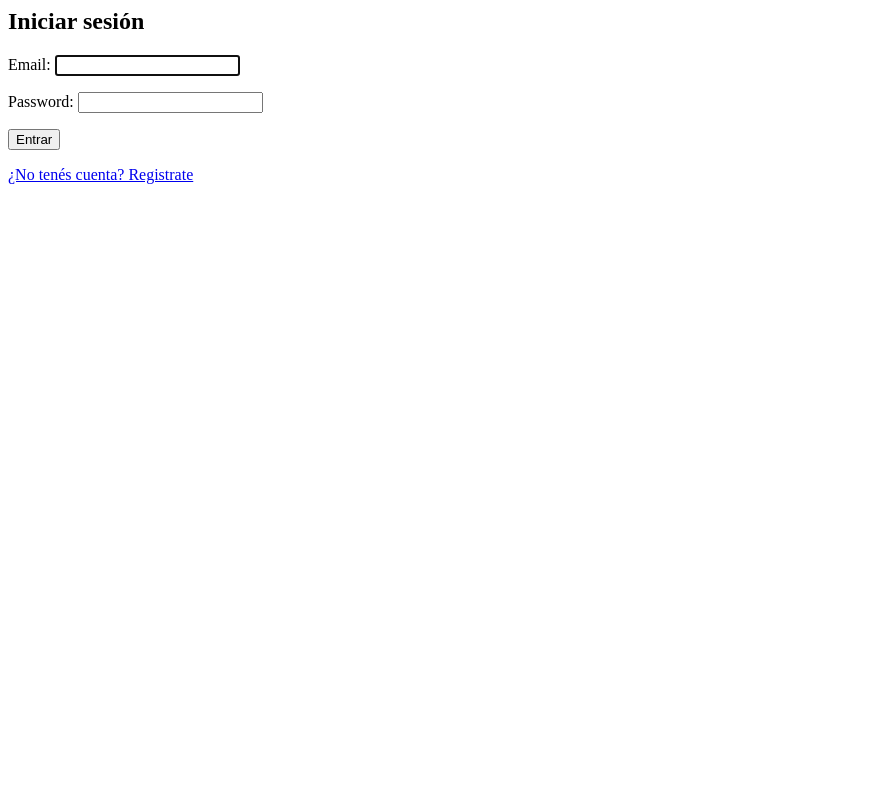
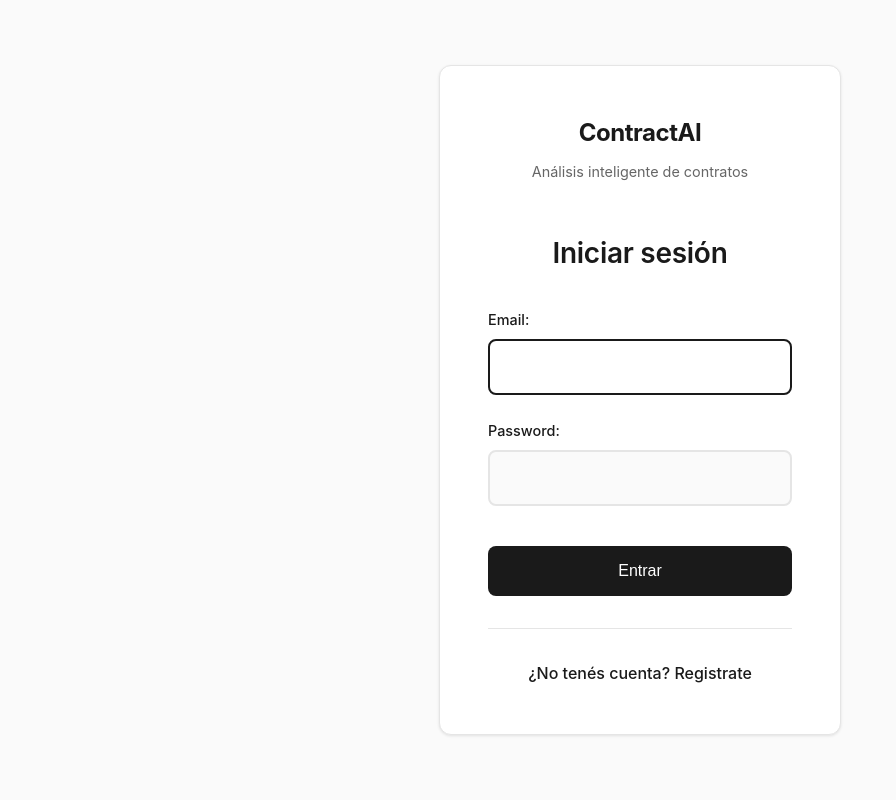
Before and after one commit to angluisb/contract_ai, a Django app: page /login/ in a window 1280 px wide. Shown: the whole page, without its empty margins (0-896 px from the left). Run offline with Django 5.2, Linux system fonts and the light colour scheme.

Commit message:
Mejore el Login.

```diff
--- a/templates/users/login.html
+++ b/templates/users/login.html
@@ -1,7 +1,230 @@
+<!DOCTYPE html>
+<html lang="es">
+<head>
+    <meta charset="UTF-8">
+    <meta name="viewport" content="width=device-width, initial-scale=1.0">
+    <title>Iniciar Sesión - ContractAI</title>
+    <style>
+        * {
+            margin: 0;
+            padding: 0;
+            box-sizing: border-box;
+        }
+
+        body {
+            font-family: 'Inter', -apple-system, BlinkMacSystemFont, sans-serif;
+            background-color: #fafafa;
+            color: #1a1a1a;
+            line-height: 1.6;
+            min-height: 100vh;
+            display: flex;
+            align-items: center;
+            justify-content: center;
+        }
+
+        .container {
+            max-width: 450px;
+            width: 100%;
+            padding: 0 24px;
+        }
+
+        /* Login Card */
+        .login-card {
+            background-color: white;
+            border-radius: 12px;
+            padding: 48px;
+            border: 1px solid #e5e5e5;
+            box-shadow: 0 1px 3px rgba(0, 0, 0, 0.1);
+        }
+
+        /* Logo/Branding */
+        .brand {
+            text-align: center;
+            margin-bottom: 48px;
+        }
+
+        .logo {
+            font-size: 24px;
+            font-weight: 700;
+            color: #1a1a1a;
+            letter-spacing: -0.02em;
+            margin-bottom: 8px;
+        }
+
+        .brand-subtitle {
+            color: #666;
+            font-size: 0.9rem;
+        }
+
+        /* Form Title */
+        h2 {
+            font-size: 1.75rem;
+            font-weight: 600;
+            color: #1a1a1a;
+            margin-bottom: 32px;
+            text-align: center;
+            letter-spacing: -0.01em;
+        }
+
+        /* Form Styling */
+        form {
+            margin-bottom: 32px;
+        }
+
+        /* Form paragraphs */
+        form p {
+            margin-bottom: 24px;
+        }
+
+        /* Labels */
+        form label {
+            display: block;
+            font-weight: 500;
+            color: #1a1a1a;
+            margin-bottom: 8px;
+            font-size: 0.9rem;
+        }
+
+        /* Input fields */
+        input[type="text"],
+        input[type="email"],
+        input[type="password"] {
+            width: 100%;
+            padding: 16px;
+            border: 2px solid #e5e5e5;
+            border-radius: 8px;
+            font-size: 1rem;
+            font-family: inherit;
+            transition: all 0.2s ease;
+            background-color: #fafafa;
+        }
+
+        input[type="text"]:focus,
+        input[type="email"]:focus,
+        input[type="password"]:focus {
+            outline: none;
+            border-color: #1a1a1a;
+            background-color: white;
+        }
+
+        /* Error messages */
+        .errorlist {
+            list-style: none;
+            margin: 8px 0 0 0;
+        }
+
+        .errorlist li {
+            color: #dc2626;
+            font-size: 0.85rem;
+            margin-bottom: 4px;
+        }
+
+        /* Submit button */
+        button[type="submit"] {
+            background-color: #1a1a1a;
+            color: white;
+            padding: 16px 32px;
+            border: none;
+            border-radius: 8px;
+            font-size: 1rem;
+            font-weight: 500;
+            cursor: pointer;
+            transition: all 0.2s ease;
+            width: 100%;
+            margin-top: 16px;
+        }
+
+        button[type="submit"]:hover {
+            background-color: #333;
+            transform: translateY(-1px);
+        }
+
+        button[type="submit"]:active {
+            transform: translateY(0);
+        }
+
+        /* Register link */
+        .register-link {
+            text-align: center;
+            padding-top: 32px;
+            border-top: 1px solid #e5e5e5;
+        }
+
+        .register-link a {
+            color: #1a1a1a;
+            text-decoration: none;
+            font-weight: 500;
+            transition: color 0.2s ease;
+        }
+
+        .register-link a:hover {
+            color: #666;
+        }
+
+        /* Help text */
+        .helptext {
+            font-size: 0.8rem;
+            color: #666;
+            margin-top: 4px;
+        }
+
+        /* Responsive */
+        @media (max-width: 768px) {
+            .container {
+                padding: 0 16px;
+            }
+
+            .login-card {
+                padding: 32px 24px;
+            }
+
+            h2 {
+                font-size: 1.5rem;
+            }
+
+            .brand {
+                margin-bottom: 32px;
+            }
+        }
+
+        /* Small screens */
+        @media (max-width: 480px) {
+            body {
+                align-items: flex-start;
+                padding-top: 40px;
+            }
+
+            .login-card {
+                padding: 24px 20px;
+            }
+        }
+    </style>
+</head>
+<body>
+    <div class="container">
+        <div class="login-card">
+            <!-- Branding -->
+            <div class="brand">
+                <div class="logo">ContractAI</div>
+                <div class="brand-subtitle">Análisis inteligente de contratos</div>
+            </div>
+
+            <!-- Form Title -->
             <h2>Iniciar sesión</h2>
+
+            <!-- Login Form -->
             <form method="post">
                 {% csrf_token %}
                 {{ form.as_p }}
+
                 <button type="submit">Entrar</button>
             </form>
+
+            <!-- Register Link -->
+            <div class="register-link">
                 <a href="{% url 'register' %}">¿No tenés cuenta? Registrate</a>
+            </div>
+        </div>
+    </div>
+</body>
+</html>
```
Lines whose indentation alone changed are shown as unchanged.
